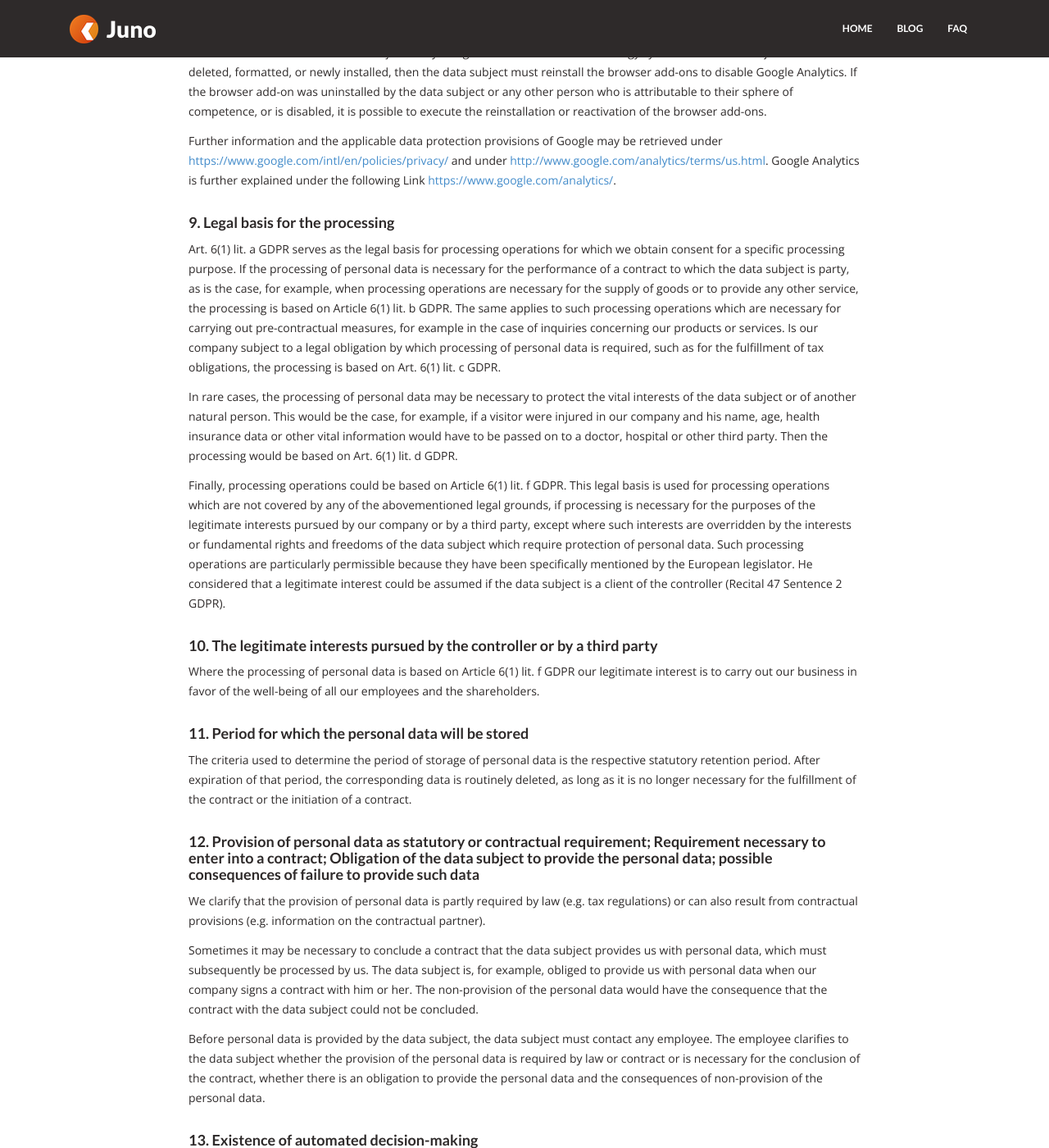
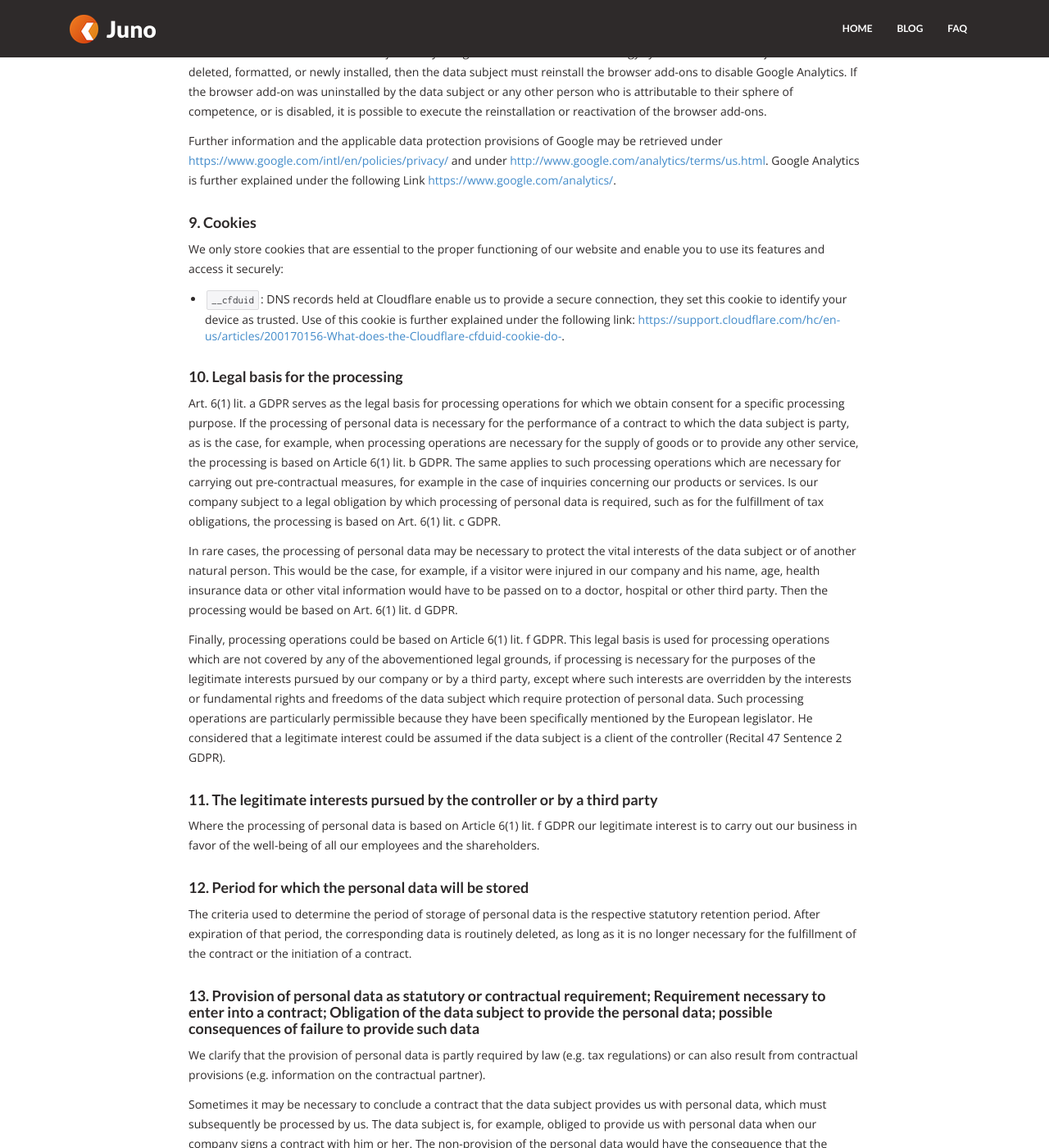
Before and after one commit to test-juno-sh/juno-website-test, a Jekyll site: the page built from _posts/2017-09-01-privacy-policy.markdown, in a window 1280 px wide and 1400 px high, scrolled down 7755 px. Shown: the whole window at 82% size. Built offline with Jekyll 4.4.1, drawn with Linux system fonts in a browser that asks for light colours; nearby versions of some CDN libraries; some of the changed text lies outside the part shown.

Commit message:
Add cookies section to privacy policy

```diff
--- a/_posts/2017-09-01-privacy-policy.markdown
+++ b/_posts/2017-09-01-privacy-policy.markdown
@@ -175,25 +175,30 @@ In addition, the data subject has the possibility of objecting to a collection o
 
 Further information and the applicable data protection provisions of Google may be retrieved under [https://www.google.com/intl/en/policies/privacy/](https://www.google.com/intl/en/policies/privacy/) and under [http://www.google.com/analytics/terms/us.html](http://www.google.com/analytics/terms/us.html). Google Analytics is further explained under the following Link [https://www.google.com/analytics/](https://www.google.com/analytics/).
 
-#### 9. Legal basis for the processing
+#### 9. Cookies
+We only store cookies that are essential to the proper functioning of our website and enable you to use its features and access it securely:
+
+* `__cfduid`: DNS records held at Cloudflare enable us to provide a secure connection, they set this cookie to identify your device as trusted. Use of this cookie is further explained under the following link: [https://support.cloudflare.com/hc/en-us/articles/200170156-What-does-the-Cloudflare-cfduid-cookie-do-](https://support.cloudflare.com/hc/en-us/articles/200170156-What-does-the-Cloudflare-cfduid-cookie-do-).
+
+#### 10. Legal basis for the processing
 Art. 6(1) lit. a GDPR serves as the legal basis for processing operations for which we obtain consent for a specific processing purpose. If the processing of personal data is necessary for the performance of a contract to which the data subject is party, as is the case, for example, when processing operations are necessary for the supply of goods or to provide any other service, the processing is based on Article 6(1) lit. b GDPR. The same applies to such processing operations which are necessary for carrying out pre-contractual measures, for example in the case of inquiries concerning our products or services. Is our company subject to a legal obligation by which processing of personal data is required, such as for the fulfillment of tax obligations, the processing is based on Art. 6(1) lit. c GDPR.
 
 In rare cases, the processing of personal data may be necessary to protect the vital interests of the data subject or of another natural person. This would be the case, for example, if a visitor were injured in our company and his name, age, health insurance data or other vital information would have to be passed on to a doctor, hospital or other third party. Then the processing would be based on Art. 6(1) lit. d GDPR.
 
 Finally, processing operations could be based on Article 6(1) lit. f GDPR. This legal basis is used for processing operations which are not covered by any of the abovementioned legal grounds, if processing is necessary for the purposes of the legitimate interests pursued by our company or by a third party, except where such interests are overridden by the interests or fundamental rights and freedoms of the data subject which require protection of personal data. Such processing operations are particularly permissible because they have been specifically mentioned by the European legislator. He considered that a legitimate interest could be assumed if the data subject is a client of the controller (Recital 47 Sentence 2 GDPR).
 
-#### 10. The legitimate interests pursued by the controller or by a third party
+#### 11. The legitimate interests pursued by the controller or by a third party
 Where the processing of personal data is based on Article 6(1) lit. f GDPR our legitimate interest is to carry out our business in favor of the well-being of all our employees and the shareholders.
 
-#### 11. Period for which the personal data will be stored
+#### 12. Period for which the personal data will be stored
 The criteria used to determine the period of storage of personal data is the respective statutory retention period. After expiration of that period, the corresponding data is routinely deleted, as long as it is no longer necessary for the fulfillment of the contract or the initiation of a contract.
 
-#### 12. Provision of personal data as statutory or contractual requirement; Requirement necessary to enter into a contract; Obligation of the data subject to provide the personal data; possible consequences of failure to provide such data
+#### 13. Provision of personal data as statutory or contractual requirement; Requirement necessary to enter into a contract; Obligation of the data subject to provide the personal data; possible consequences of failure to provide such data
 We clarify that the provision of personal data is partly required by law (e.g. tax regulations) or can also result from contractual provisions (e.g. information on the contractual partner).
 
 Sometimes it may be necessary to conclude a contract that the data subject provides us with personal data, which must subsequently be processed by us. The data subject is, for example, obliged to provide us with personal data when our company signs a contract with him or her. The non-provision of the personal data would have the consequence that the contract with the data subject could not be concluded.
 
 Before personal data is provided by the data subject, the data subject must contact any employee. The employee clarifies to the data subject whether the provision of the personal data is required by law or contract or is necessary for the conclusion of the contract, whether there is an obligation to provide the personal data and the consequences of non-provision of the personal data.
 
-#### 13. Existence of automated decision-making
+#### 14. Existence of automated decision-making
 As a responsible company, we do not use automatic decision-making or profiling.
```
